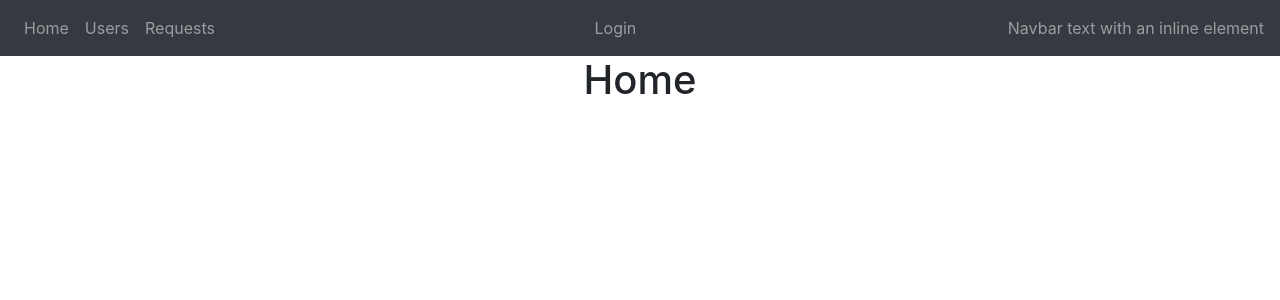
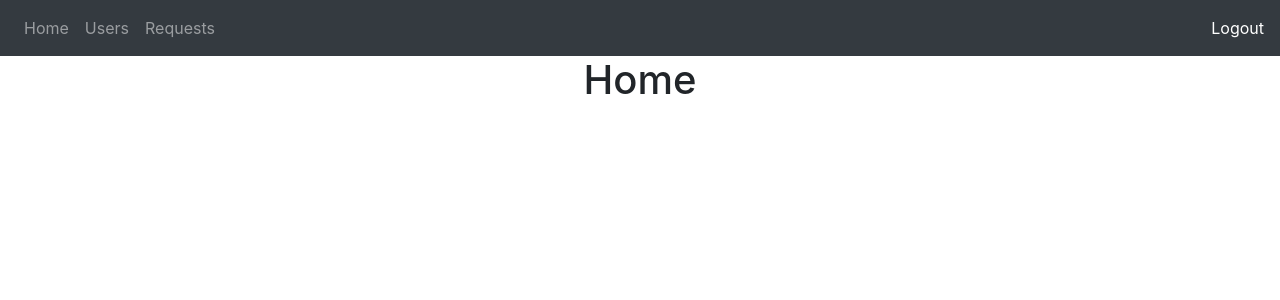
Before and after one commit to taxi-app-AC/web, a React (Create React App) app: page / in a window 1280 px wide. Shown: the top 300 px of the page. Built offline with nearby package versions, Linux system fonts and the light colour scheme; sample sign-in values are in the browser's storage.

Commit message:
'Logout'

```diff
--- a/src/components/layout/HeaderCompanent.js
+++ b/src/components/layout/HeaderCompanent.js
@@ -32,13 +32,8 @@ import { Link } from 'react-router-dom';
                        }
 
                    </ul>
-                   <ul className='navbar-nav mr-auto'>
-                       <li className='nav-item'>
-                           <Link className='nav-link' to={props.login.url}>{props.login.label}</Link>
-                       </li>
-                   </ul>
                    <span className="navbar-text">
-                        Navbar text with an inline element
+                       <Link className='nav-link header-logout-link' to={props.logout.url}>{props.logout.label}</Link>
                     </span>
                </div>
            </nav>
--- a/src/containers/auth/LogoutContainer.js
+++ b/src/containers/auth/LogoutContainer.js
@@ -1,7 +1,16 @@
 import React from 'react';
+import LoginContainer from './LoginContainer'
+import {Redirect, Route} from "react-router-dom";
 
-const LogoutContainer = () => {
+const LogoutContainer = (props) => {
 
+    localStorage.removeItem('user');
+
+    return (
+        <Route render={() => (
+                <Redirect to='/login'/>
+        )}/>
+    );
 };
 
 export default LogoutContainer;
--- a/src/containers/layout/HeaderContainer.js
+++ b/src/containers/layout/HeaderContainer.js
@@ -22,14 +22,14 @@ export class HeaderContainer extends React.Component
                     url: '/requests'
                 }
             ],
-            login: {
-                label: 'Login',
-                url: '/login'
+            logout: {
+                label: 'Logout',
+                url: '/logout'
             }
         }
     }
 
     render() {
-       return  <HeaderComponent nav={this.state.nav} login={this.state.login}></HeaderComponent>
+       return  <HeaderComponent nav={this.state.nav} logout={this.state.logout}></HeaderComponent>
     }
 }
--- a/src/media/css/App.css
+++ b/src/media/css/App.css
@@ -22,6 +22,10 @@
   color: #61dafb;
 }
 
+.header-logout-link {
+  padding: 0px !important;
+}
+
 @keyframes App-logo-spin {
   from {
     transform: rotate(0deg);
--- a/src/routes.js
+++ b/src/routes.js
@@ -10,7 +10,8 @@ import HomeContainer from './containers/home/HomeContainer';
 import UsersContainer from './containers/user/UsersContainer';
 import UserContainer from './containers/user/UserContainer';
 import RequestsContainer from './containers/request/RequestsContainer';
-import Login from './containers/auth/LoginContainer';
+import LoginContainer from './containers/auth/LoginContainer';
+import LogoutContainer from './containers/auth/LogoutContainer';
 
 const PrivateRoute = ({ component: Component, ...rest }) => {
 
@@ -26,12 +27,10 @@ const PrivateRoute = ({ component: Component, ...rest }) => {
             <Route {...rest} render={(props) => (
 
                 auth ? <Redirect to='/'/>
-                    : <Login {...props}/>
+                    : <LoginContainer {...props}/>
             )}/>
         );
-    }
-
-    else {
+    } else {
         return (
             <Route {...rest} render={(props) => (
 
@@ -48,7 +47,8 @@ const Routes = () => (
             <PrivateRoute path='/users' component={UsersContainer} />
             <PrivateRoute path='/user/:id' component={UserContainer} />
             <PrivateRoute path='/requests' component={RequestsContainer} />
-            <PrivateRoute path='/login' component={Login} />
+            <PrivateRoute path='/logout' component={LogoutContainer} />
+            <PrivateRoute path='/login' component={LoginContainer} />
         </Switch>
 )
 
```
